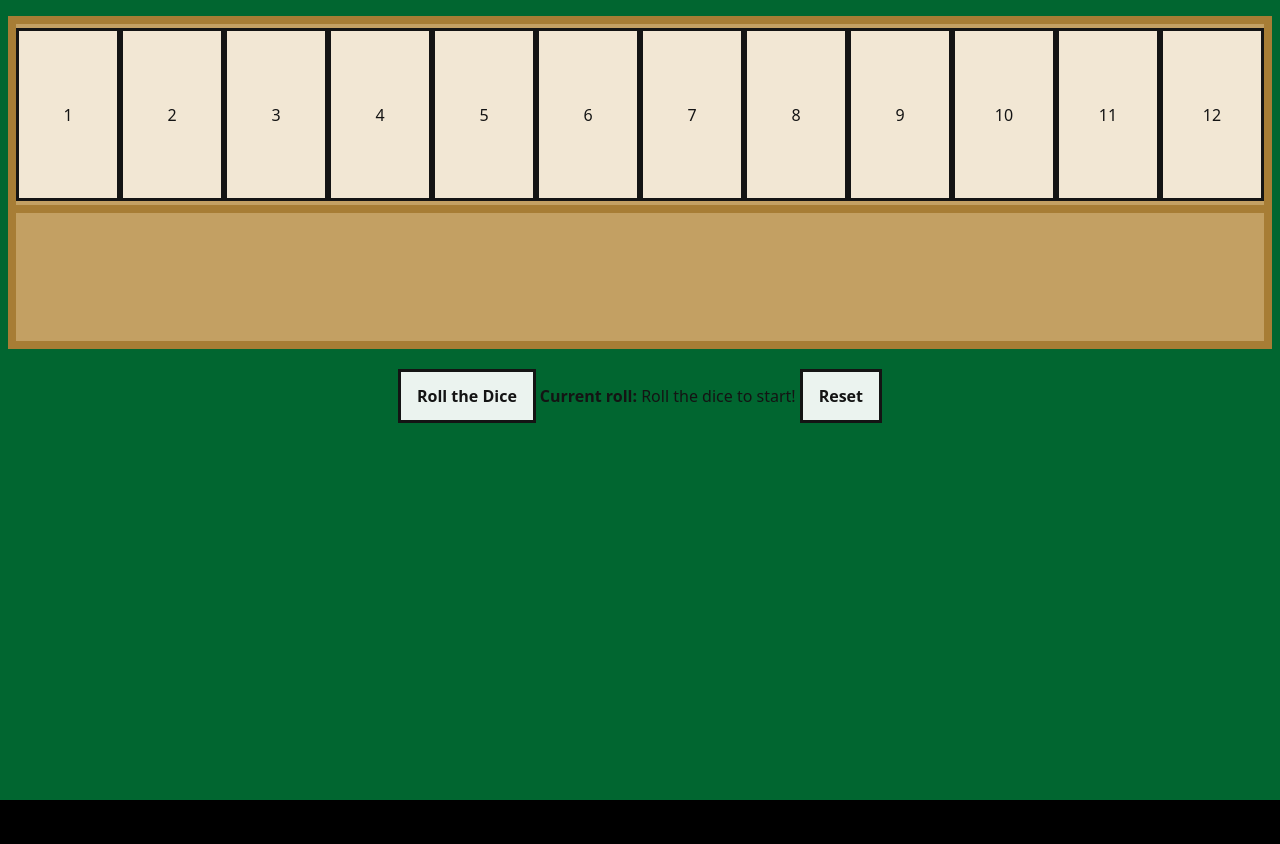
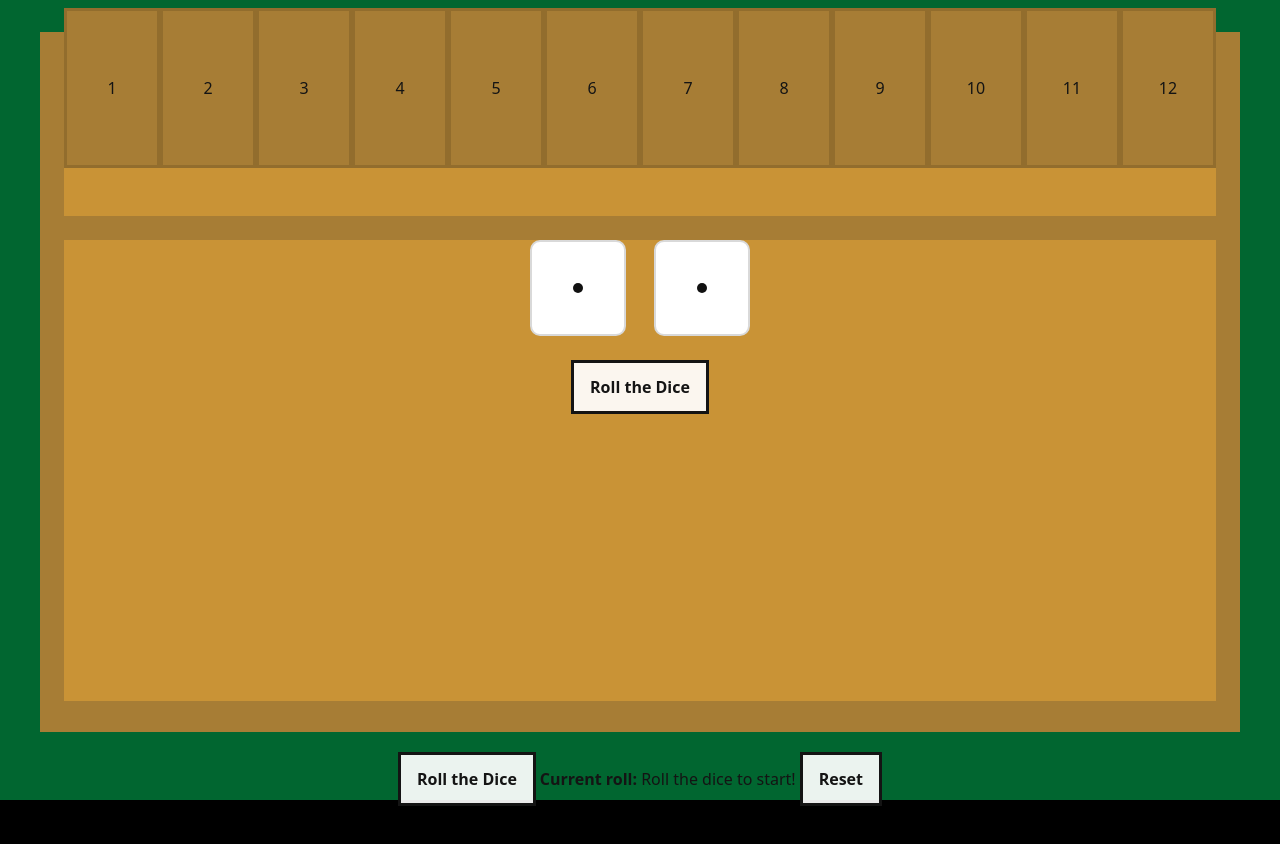
Before and after one commit to Funnyadd/The-Dice-Game, a React (Vite) app: page / in a window 1280 px wide. Shown: the top 844 px of the page. Before the commit the page ends 800 px from the top, so only its background shows below. Built offline with nearby package versions, Linux system fonts and the light colour scheme.

Commit message:
added dice, need to refine the components and make sure css is okay

```diff
--- a/src/App.tsx
+++ b/src/App.tsx
@@ -22,7 +22,6 @@ const App = () => {
     return (
         <div className="main-container">
             <Board tiles={tiles} onTileClick={handleTileClick} />
-
             <div>
                 <button className="action-btn" onClick={handleRollDiceClick}>
                     Roll the Dice
--- a/src/components/Board.tsx
+++ b/src/components/Board.tsx
@@ -1,5 +1,7 @@
 import TileButton from "./TileButton";
 import type { BoardProps } from "../game/types";
+import { useEffect } from "react";
+import Dice from "./dice/Dice";
 
 const Board = ({ tiles, onTileClick }: BoardProps) => {
     // Need to find a way to make the tiles be higher than the height of the board
@@ -14,6 +16,11 @@ const Board = ({ tiles, onTileClick }: BoardProps) => {
     // TILES:
     // - Replace disabled state by a giggle
     // - Add some sort of animation (if possible) from state up to selected
+
+    useEffect(() => {
+        document.documentElement.style.setProperty("--tile-count", String(tiles.length));
+    }, [tiles.length]);
+
     return (
         <div className="board-container">
             <div className="tile-container">
@@ -22,7 +29,15 @@ const Board = ({ tiles, onTileClick }: BoardProps) => {
                 ))}
             </div>
             <hr className="board-separator" />
-            <div className="dice-box">{/* Put the dice here ! */}</div>
+            <div className="dice-box">
+                <Dice
+                    count={2}
+                    onRollComplete={(values, total) => {
+                        // setCurrentRoll(total);
+                        console.log(values, total);
+                    }}
+                />
+            </div>
         </div>
     );
 };
--- a/src/components/TileButton.tsx
+++ b/src/components/TileButton.tsx
@@ -1,9 +1,36 @@
-import { isTileDown, isTileSelected } from "../game/logic";
+import { useState } from "react";
+import { isTileDisabled, isTileDown, isTileSelected } from "../game/logic";
 import type { TileButtonProps } from "../game/types";
 
 const TileButton = ({ tile, onClick }: TileButtonProps) => {
+    const [jiggleTileNumber, setJiggleTileNumber] = useState<number | null>(null);
+
+    const handleTileOnClick = (tileNumber: number) => {
+        if (isTileDisabled(tile)) {
+            setJiggleTileNumber(null);
+            requestAnimationFrame(() => {
+                setJiggleTileNumber(tile.number);
+            });
+            return;
+        }
+
+        onClick(tileNumber);
+    };
+
     return (
-        <button className={`tile-btn tile-btn-${tile.state}`} onClick={() => onClick(tile.number)}>
+        <button
+            aria-disabled={isTileDisabled(tile)}
+            type="button"
+            className={[
+                "tile-btn",
+                `tile-btn-${tile.state}`,
+                jiggleTileNumber === tile.number ? "tile-jiggle-animation" : "",
+            ].join(" ")}
+            onClick={() => handleTileOnClick(tile.number)}
+            onAnimationEnd={() => {
+                if (jiggleTileNumber === tile.number) setJiggleTileNumber(null);
+            }}
+        >
             {isTileDown(tile) || isTileSelected(tile) ? "" : tile.number}
         </button>
     );
--- /dev/null
+++ b/src/components/dice/Dice.tsx
@@ -0,0 +1,92 @@
+import { useEffect, useMemo, useRef, useState } from "react";
+import "./dice.css";
+import Die from "./Die";
+import type { DieValue } from "../../game/types";
+
+interface DiceProps {
+    onRollComplete?: (values: DieValue[], total: number) => void;
+    disabled?: boolean;
+    className?: string;
+    count?: number;
+}
+
+const ROLL_DURATION_MS = 700;
+const ROLL_TICK_MS = 75;
+
+function randomDieValue(): DieValue {
+    return (Math.floor(Math.random() * 6) + 1) as DieValue;
+}
+
+function createDiceValues(count: number): DieValue[] {
+    return Array.from({ length: count }, () => randomDieValue());
+}
+
+function createInitialDiceValues(count: number): DieValue[] {
+    return Array.from({ length: count }, () => 1 as DieValue);
+}
+
+export default function Dice({ onRollComplete, disabled = false, className = "", count = 2 }: DiceProps) {
+    const safeCount = useMemo(() => Math.max(1, count), [count]);
+
+    const [values, setValues] = useState<DieValue[]>(() => createInitialDiceValues(safeCount));
+    const [isRolling, setIsRolling] = useState(false);
+
+    const intervalRef = useRef<number | null>(null);
+    const timeoutRef = useRef<number | null>(null);
+
+    useEffect(() => {
+        setValues(createInitialDiceValues(safeCount));
+    }, [safeCount]);
+
+    useEffect(() => {
+        return () => {
+            if (intervalRef.current !== null) {
+                window.clearInterval(intervalRef.current);
+            }
+
+            if (timeoutRef.current !== null) {
+                window.clearTimeout(timeoutRef.current);
+            }
+        };
+    }, []);
+
+    const handleRoll = (): void => {
+        if (disabled || isRolling) {
+            return;
+        }
+
+        setIsRolling(true);
+
+        intervalRef.current = window.setInterval(() => {
+            setValues(createDiceValues(safeCount));
+        }, ROLL_TICK_MS);
+
+        timeoutRef.current = window.setTimeout(() => {
+            if (intervalRef.current !== null) {
+                window.clearInterval(intervalRef.current);
+                intervalRef.current = null;
+            }
+
+            const finalValues = createDiceValues(safeCount);
+            const total = finalValues.reduce((sum, value) => sum + value, 0);
+
+            setValues(finalValues);
+            setIsRolling(false);
+            onRollComplete?.(finalValues, total);
+        }, ROLL_DURATION_MS);
+    };
+
+    return (
+        <div className={`dice-panel ${className}`}>
+            <div className="dice-row">
+                {values.map((value, index) => (
+                    <Die key={index} value={value} isRolling={isRolling} />
+                ))}
+            </div>
+
+            <button type="button" className="action-btn" onClick={handleRoll} disabled={disabled || isRolling}>
+                Roll the Dice
+            </button>
+        </div>
+    );
+}
--- /dev/null
+++ b/src/components/dice/Die.tsx
@@ -0,0 +1,15 @@
+import type { DieValue } from "../../game/types";
+import DieFace from "./DieFace";
+
+interface DieProps {
+    value: DieValue;
+    isRolling?: boolean;
+}
+
+export default function Die({ value, isRolling = false }: DieProps) {
+    return (
+        <div className={`die-2d ${isRolling ? "die-2d--rolling" : ""}`}>
+            <DieFace value={value} />
+        </div>
+    );
+}
--- /dev/null
+++ b/src/components/dice/DieFace.tsx
@@ -0,0 +1,26 @@
+import type { DieValue } from "../../game/types";
+
+interface DieFaceProps {
+    value: DieValue;
+}
+
+const VISIBLE_PIPS_BY_VALUE: Record<DieValue, number[]> = {
+    1: [4],
+    2: [0, 8],
+    3: [0, 4, 8],
+    4: [0, 2, 6, 8],
+    5: [0, 2, 4, 6, 8],
+    6: [0, 2, 3, 5, 6, 8],
+};
+
+export default function DieFace({ value }: DieFaceProps) {
+    const visiblePips = VISIBLE_PIPS_BY_VALUE[value];
+
+    return (
+        <div className="die-face-grid">
+            {Array.from({ length: 9 }, (_, index) => (
+                <span key={index} className={`die-pip ${visiblePips.includes(index) ? "die-pip--visible" : ""}`} />
+            ))}
+        </div>
+    );
+}
--- /dev/null
+++ b/src/components/dice/dice.css
@@ -0,0 +1,77 @@
+:root {
+  --die-size: clamp(64px, 9vw, 96px);
+  --die-border-color: #d9d9d9;
+  --die-fill-color: #ffffff;
+  --die-pip-color: #111111;
+  --die-radius: 10px;
+}
+
+.dice-panel {
+  display: flex;
+  flex-direction: column;
+  align-items: center;
+  gap: 1.25rem;
+}
+
+.dice-row {
+  display: flex;
+  align-items: center;
+  justify-content: center;
+  gap: clamp(14px, 3vw, 28px);
+  min-height: var(--die-size);
+}
+
+.die-2d {
+  width: var(--die-size);
+  height: var(--die-size);
+  display: flex;
+  align-items: center;
+  justify-content: center;
+  background: var(--die-fill-color);
+  border: 2px solid var(--die-border-color);
+  border-radius: var(--die-radius);
+  box-sizing: border-box;
+}
+
+.die-face-grid {
+  width: 72%;
+  height: 72%;
+  display: grid;
+  grid-template-columns: repeat(3, 1fr);
+  grid-template-rows: repeat(3, 1fr);
+  place-items: center;
+}
+
+.die-pip {
+  width: 42%;
+  aspect-ratio: 1 / 1;
+  border-radius: 999px;
+  background: transparent;
+}
+
+.die-pip--visible {
+  background: var(--die-pip-color);
+}
+
+.die-2d--rolling {
+  animation: die-bounce 120ms ease-in-out infinite alternate;
+}
+
+@keyframes die-bounce {
+  from {
+    transform: translateY(0) rotate(-2deg);
+  }
+  to {
+    transform: translateY(-4px) rotate(2deg);
+  }
+}
+
+@media (max-width: 640px) {
+  :root {
+    --die-size: clamp(56px, 14vw, 84px);
+  }
+
+  .die-pip {
+    width: 46%;
+  }
+}
--- a/src/game/constants.ts
+++ b/src/game/constants.ts
@@ -1,3 +1,3 @@
-export const NB_TILES = 12; // For now a constant but will make it dynamic (10 or 12)
+export const NB_TILES = 12; // For now a constant but will make it dynamic (8 to 12)
 export const MIN_DICE_ROLL = 2;
 export const DEFAULT_DICE_MESSAGE = "Roll the dice to start!";
--- a/src/game/types.ts
+++ b/src/game/types.ts
@@ -24,3 +24,5 @@ export interface BoardProps {
     tiles: Tile[];
     onTileClick: (tileNumber: number) => void;
 }
+
+export type DieValue = 1 | 2 | 3 | 4 | 5 | 6;
--- a/src/style.css
+++ b/src/style.css
@@ -2,15 +2,29 @@
 
 @layer base {
   :root {
+    --rounding-interval: 1px;
+
     --ink: #141414;
-        --tile: #f2e7d4;
-        --tile-pressed: #bea475;
-        --tile-selected: #def55b; /* Need ot change this ugly ass colour */
-        --tile-disabled: #a1a1a1;
+    --tile-border: #926d2d;
+    --tile: #a77d35;
+    --tile-pressed: #ad8135;
+    --tile-selected: #976f2a; /* Need ot change this ugly ass colour */
 
     /* Revisit these colours */
-        --board-walls: #a77d35;
-        --board-inside: #c3a063;
+    --board-walls: #a77d35; /* Same as tile colour at the moment */
+    --board-inside: #c99336;
+    /* --board-inside: #c3a063; */
+
+    --board-aspect-ratio: 12 / 7;
+    --tile-aspect-ratio: 3 / 5;
+
+    --board-base-max-height: 92dvh;
+    --board-base-width: min(1200px, 96vw, calc(var(--board-base-max-height) * var(--board-aspect-ratio)));
+    --board-base-wall-width: round(1.5dvh, var(--rounding-interval));
+
+    --board-portrait-width: min(94vw, calc(78dvh * var(--board-aspect-ratio)));
+
+    --board-landscape-width: min(98vw, calc(82dvh * var(--board-aspect-ratio)));
   }
 
   body {
@@ -47,27 +61,74 @@
 @layer components {
   .main-container {
     /* Need to change to appropriate colour */
-        @apply bg-green-800 mx-auto px-2 pt-4 h-screen flex items-center flex-col gap-4;
+    @apply bg-green-800 flex items-center flex-col gap-4;
+    height: 100dvh;
+    padding-top: max(8px, env(safe-area-inset-top));
+    padding-right: max(8px, env(safe-area-inset-right));
+    padding-bottom: max(8px, env(safe-area-inset-bottom));
+    padding-left: max(8px, env(safe-area-inset-left));
   }
 
   /* Board */
   .board-container {
-        @apply p-2 w-full;
+    @apply mt-6;
+    padding: calc(var(--board-base-wall-width) * 2);
     background-color: var(--board-walls);
+    aspect-ratio: var(--board-aspect-ratio);
+    width: var(--board-base-width);
+    max-height: var(--board-base-max-height);
+  }
+
+  .dice-box {
+    background-color: var(--board-inside);
+    height: calc(
+      100% - var(--board-base-wall-width) * 2 - (var(--board-base-width) / var(--tile-count)) /
+        (var(--tile-aspect-ratio))
+    );
+  }
+
+  .board-separator {
+    border-color: var(--board-walls);
+    border-width: var(--board-base-wall-width);
+  }
+
+  /* Copy cool dynamic shit to portrait and landscape modes */
+
+  /* portrait */
+  @media (orientation: portrait) {
+    .board-container {
+      width: var(--board-portrait-width);
+      padding: 3dvw;
+    }
+
+    .dice-box {
+      height: 40dvh;
+    }
+
+    .board-separator {
+      border-width: 1.5dvw;
+    }
+  }
+
+  /* short landscape phones */
+  @media (orientation: landscape) and (max-height: 500px) {
+    .board-container {
+      width: var(--board-landscape-width);
+      max-height: 82dvh;
+      padding: 3dvh;
+    }
+
+    .dice-box {
+      height: 40dvh;
+    }
+
+    .board-separator {
+      border-width: 1.5dvh;
+    }
   }
 
   .tile-container {
-        @apply py-1 flex;
-        background-color: var(--board-inside);
-    }
-
-    .board-separator {
-        @apply border-4;
-        border-color: var(--board-walls);
-    }
-
-    .dice-box {
-        @apply h-32; /* Change to more dynamic */
+    @apply flex;
     background-color: var(--board-inside);
   }
 
@@ -75,49 +136,80 @@
   .tile-btn {
     flex: 1 1 0;
     min-width: 25px;
-        aspect-ratio: 3 / 5;
-        border: 3px solid var(--ink);
+    background-color: var(--tile);
+    aspect-ratio: var(--tile-aspect-ratio);
+    border: 3px solid var(--tile-border);
+    transform: translateY(-30%);
   }
 
   .tile-btn-up {
-        background: var(--tile);
+    background-color: var(--tile);
   }
 
-    .tile-btn-up:hover {
+  .tile-btn-up:hover,
+  .tile-btn-disabled:hover {
     filter: brightness(1.1);
   }
 
   .tile-btn-up:active {
-        background: var(--tile-pressed);
+    background-color: var(--tile-pressed);
   }
 
   .tile-btn-selected {
-        background: var(--tile-selected);
-        transform: translate(0, 50%);
+    background-color: var(--tile-selected);
+    transform: translateY(30%);
   }
 
   .tile-btn-disabled {
     @apply cursor-not-allowed;
-        background: var(--tile-disabled);
   }
 
   .tile-btn-down {
-        background: var(--tile);
-        transform: translate(0, 50%);
+    background-color: var(--tile);
+    transform: translateY(30%);
+  }
+
+  @keyframes disabled-tile-jiggle {
+    0% {
+      transform: translate(0, -30%) rotate(0deg);
+    }
+    15% {
+      transform: translate(-3px, -30%) rotate(-2deg);
+    }
+    30% {
+      transform: translate(3px, -30%) rotate(2deg);
+    }
+    45% {
+      transform: translate(-2px, -30%) rotate(-1deg);
+    }
+    60% {
+      transform: translate(2px, -30%) rotate(1deg);
+    }
+    75% {
+      transform: translate(-1px, -30%) rotate(-0.5deg);
+    }
+    100% {
+      transform: translate(0, -30%) rotate(0deg);
+    }
+  }
+
+  .tile-jiggle-animation {
+    animation: disabled-tile-jiggle 220ms ease;
+    background-color: var(--tile-pressed);
   }
 
   /* Action buttons */
   .action-btn {
     @apply m-1 px-4 py-3 font-semibold;
     border: 3px solid var(--ink);
-        background: rgba(255, 255, 255, 0.92);
+    background-color: #ffffffeb;
   }
 
   .action-btn:hover {
-        background: rgb(226, 226, 226);
+    background-color: #e2e2e2;
   }
 
   .action-btn:active {
-        background: rgb(207, 207, 207);
+    background-color: #cfcfcf;
   }
 }
```
Also changed, not shown: 2 other files (tests, documents, lock files or other folders). Lines whose indentation alone changed are shown as unchanged.
